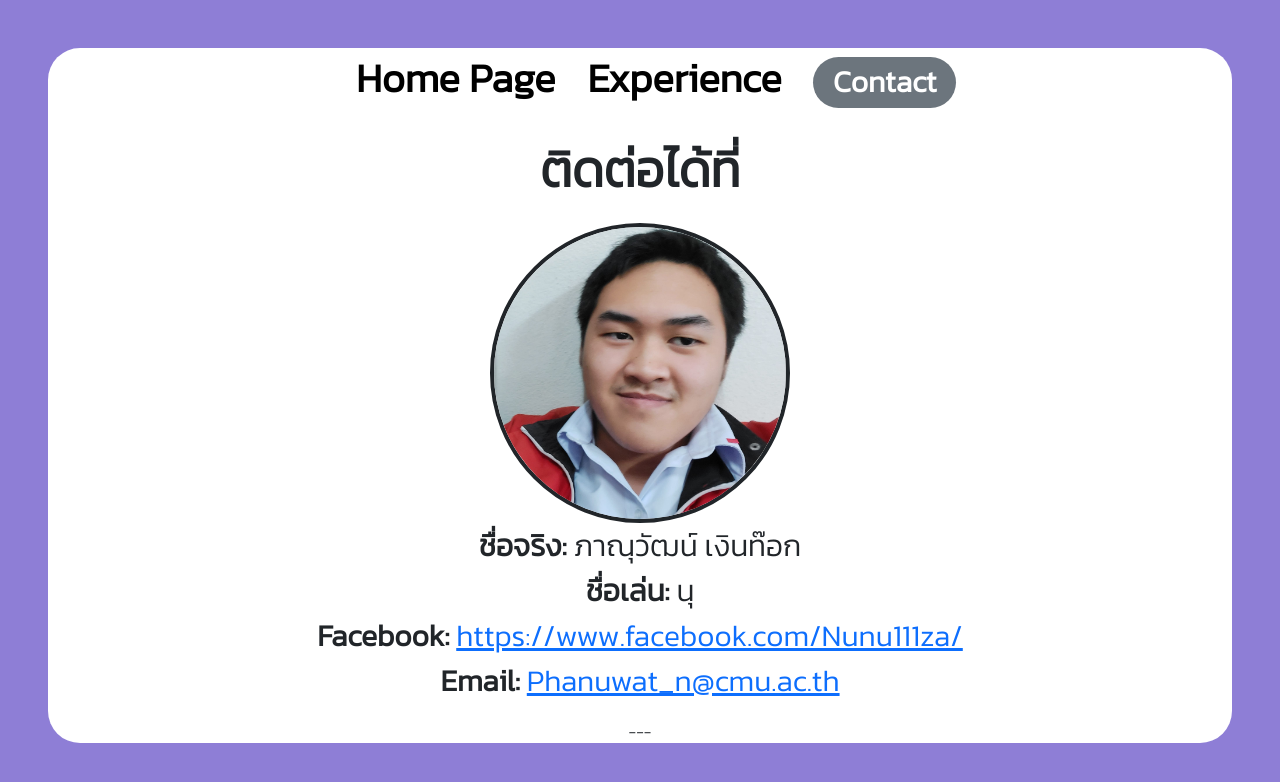
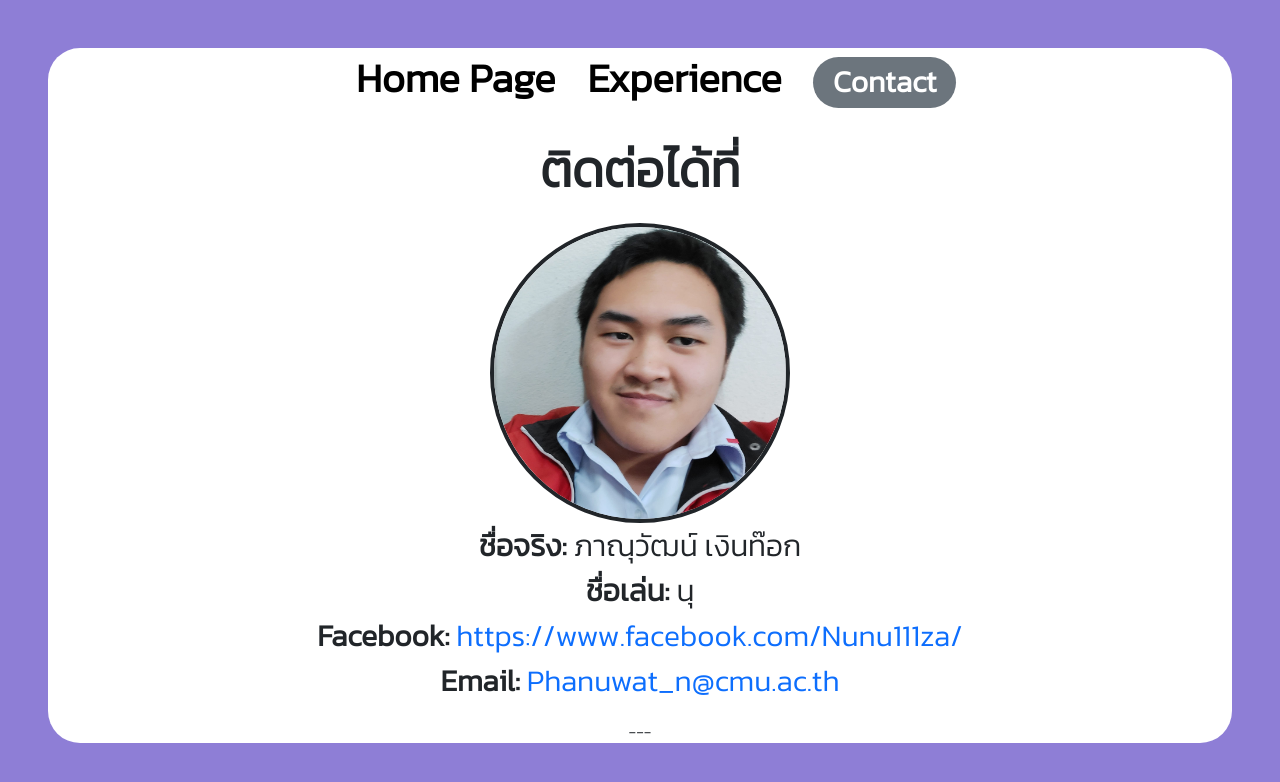
Before and after one commit to cpe-cmu-261207/lab-01-nunu111, a plain HTML site: page Contact.html in a window 1280 px wide. Drawn offline with nearby package versions, Linux system fonts and the light colour scheme.

Commit message:
remove underline

```diff
--- a/Contact.html
+++ b/Contact.html
@@ -63,12 +63,18 @@
           <span>นุ</span>
           <br />
           <span class="fw-bold"> Facebook: </span>
-          <a href="https://www.facebook.com/Nunu111za/" target="_blank">
+          <a
+            href="https://www.facebook.com/Nunu111za/"
+            style="text-decoration: none"
+            target="_blank"
+          >
             https://www.facebook.com/Nunu111za/</a
           >
           <br />
           <span class="fw-bold">Email:</span>
-          <a href="mailto:Phanuwat_n@cmu.ac.th">Phanuwat_n@cmu.ac.th</a>
+          <a href="mailto:Phanuwat_n@cmu.ac.th" style="text-decoration: none"
+            >Phanuwat_n@cmu.ac.th</a
+          >
         </div>
       </div>
       <p class="my-3 text-center">---</p>
```
